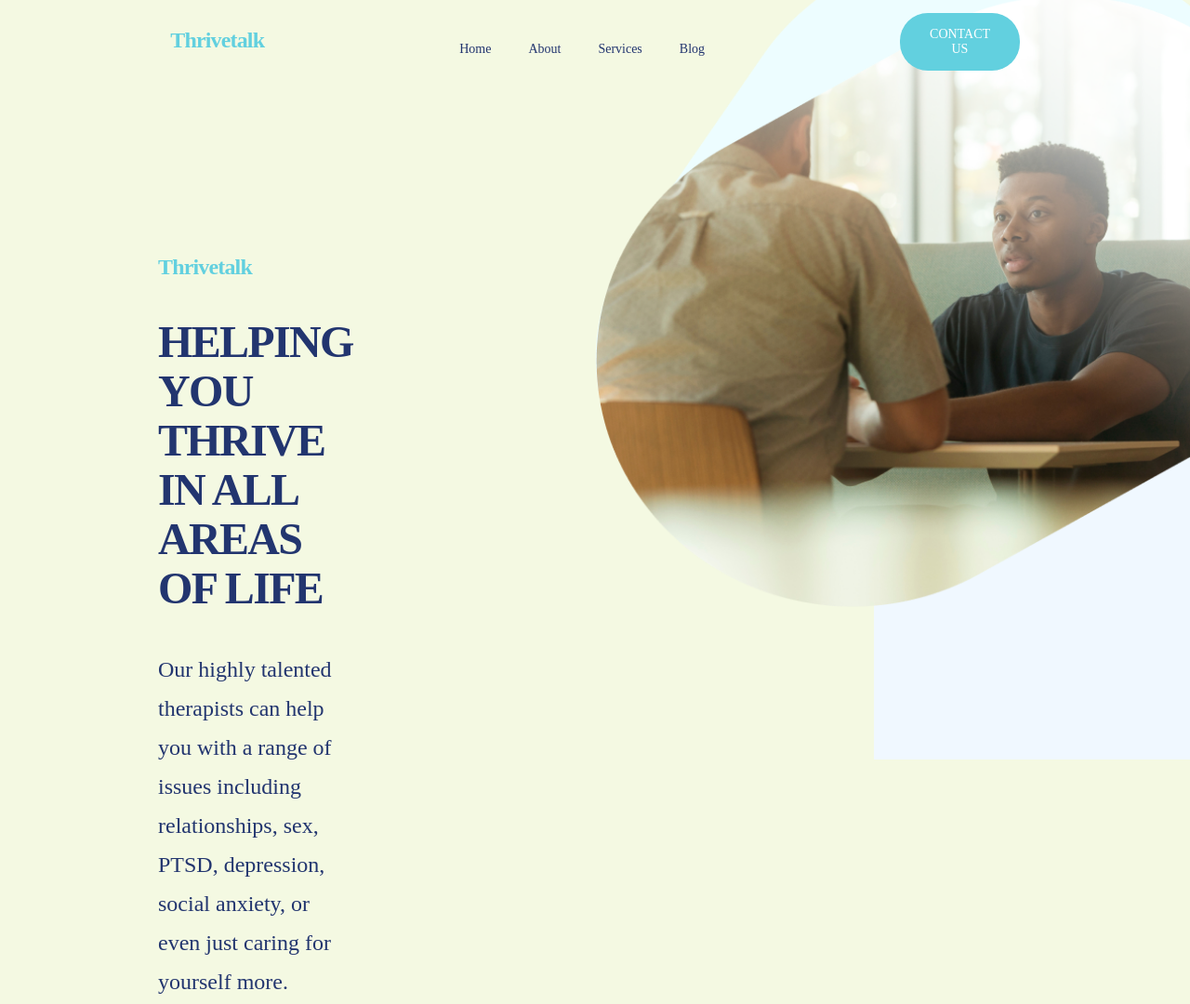
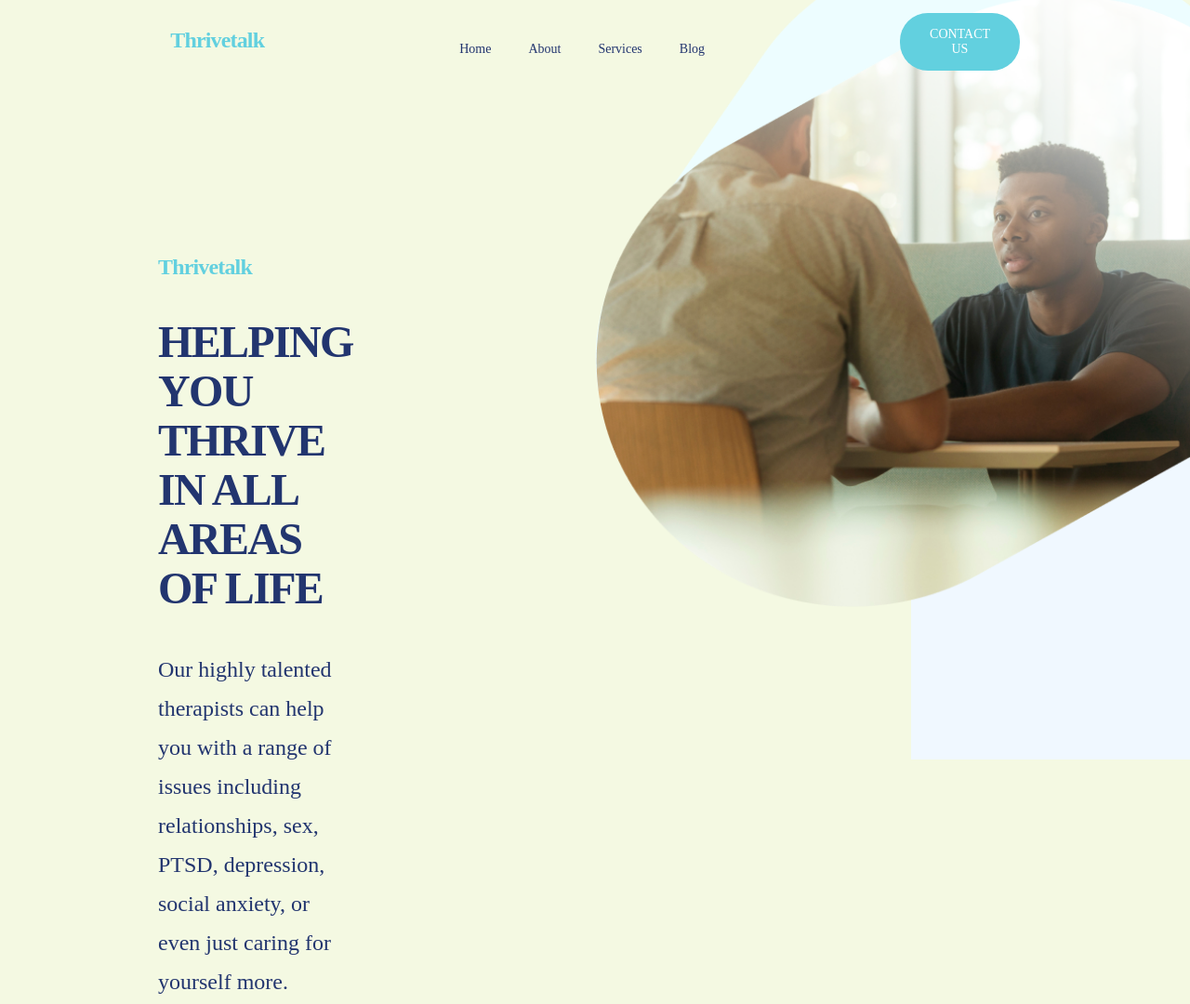
Before and after one commit to Nzcheinenm/FigmaStudySite, a plain HTML site: page index.html in a window 1280 px wide. Shown: the top 1080 px of the page at 93% size. Drawn offline with Linux system fonts and the light colour scheme.

Commit message:
fix to capture

```diff
--- a/mysite.css
+++ b/mysite.css
@@ -82,7 +82,7 @@ div.home_block {
   margin-top: 250px;
   padding-inline-start: 170px;
   padding-inline-end: 260px;
-    padding-bottom: 90px;
+  padding-bottom: 90px;
 }
 
 div.home_block h2 {
@@ -140,10 +140,10 @@ img#frame {
 }
 
 div.image div#back {
-  width: 350px;
+  width: 310px;
   height: 617px;
   top: 200px;
-  left: 300px;
+  left: 340px;
   z-index: 1;
   position: absolute;
   background-color: aliceblue;
@@ -554,10 +554,11 @@ div.block_10 div.child_1 {
 }
 
 div.block_10 div.child_1 div {
-    margin-inline-start: 40px;
+  margin-inline-start: 40px;
 }
 
-div.block_10 div.child_1 div:nth-child(1), div.block_10 div.child_1 div:nth-child(2) {
+div.block_10 div.child_1 div:nth-child(1),
+div.block_10 div.child_1 div:nth-child(2) {
   border-right: 0.2px inset;
 }
 
```
